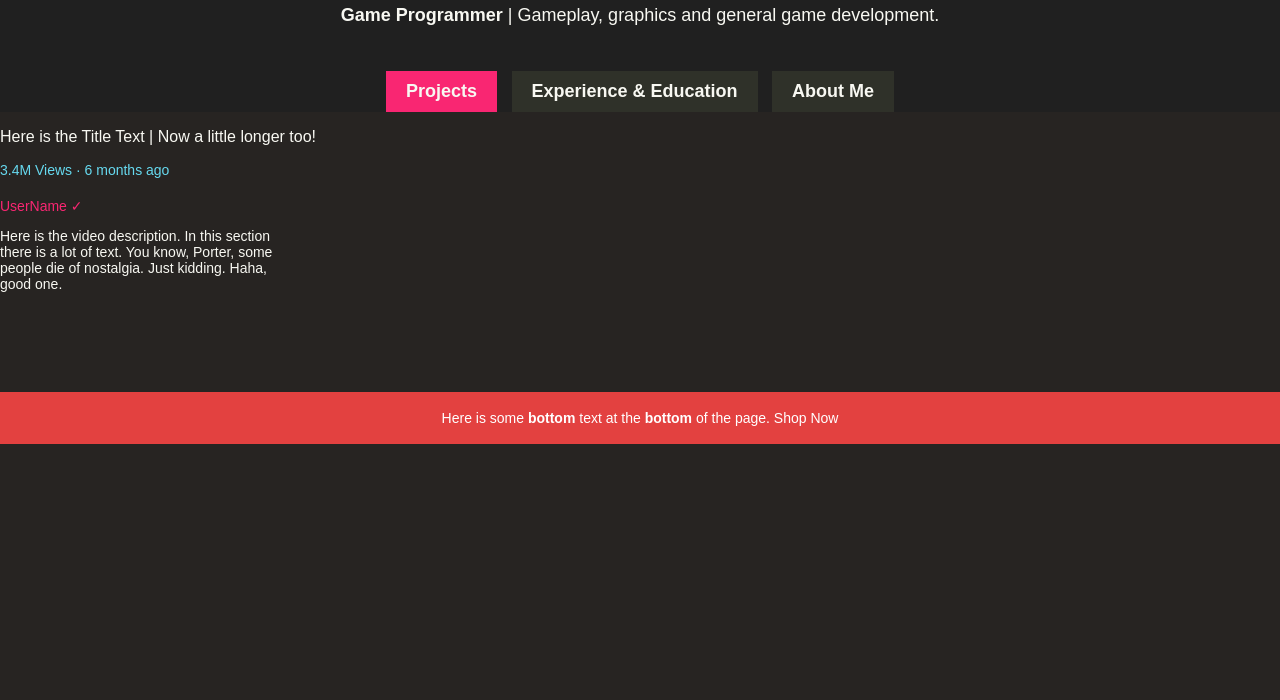
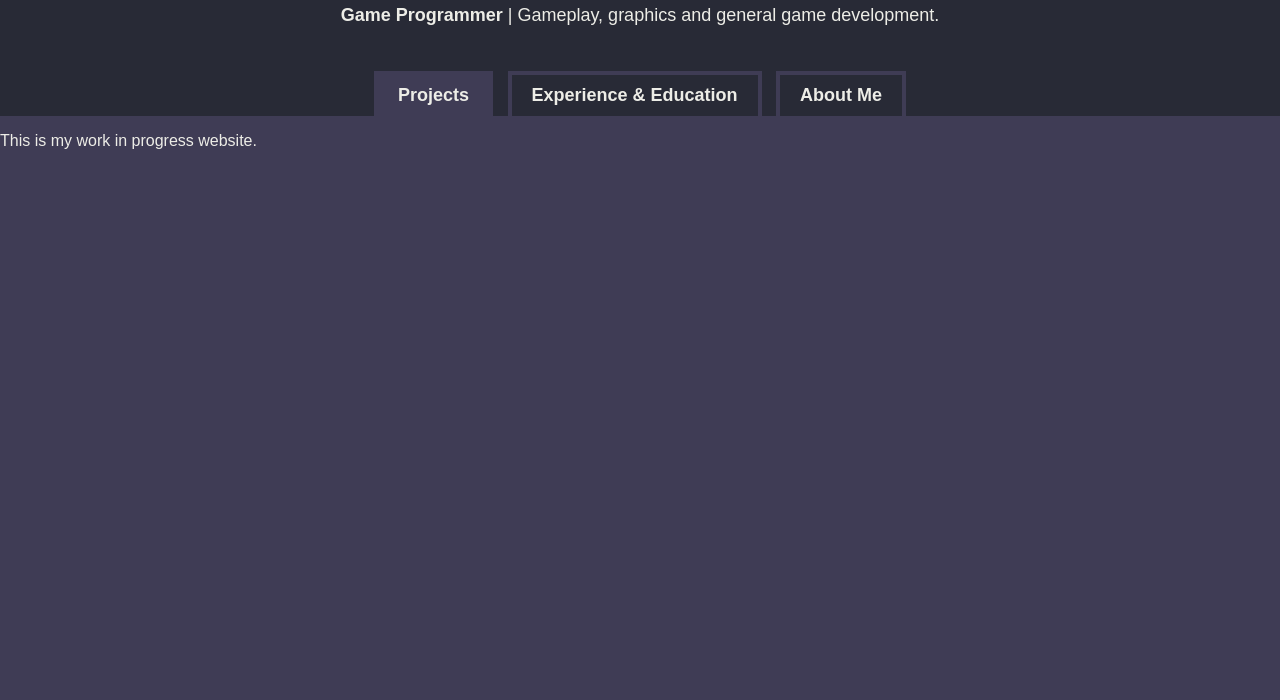
Before and after one commit to Raestkjoot/PortfolioWebsite-2.0, a plain HTML site: page index.html in a window 1280 px wide. Shown: the part 100-800 px from the top of the page. Drawn offline with Linux system fonts and the light colour scheme.

Commit message:
color scheme

```diff
--- a/index.html
+++ b/index.html
@@ -23,26 +23,7 @@
 	</header>
 
 <p class="video-title">
-	Here is the Title Text | Now a little longer too!
-</p>
-
-<p class="video-stats">
-	3.4M Views &#183; 6 months ago
-</p>
-
-<p class="video-author">
-	<!-- html entity - checkmark: &#10003; -->
-	UserName &#10003;
-</p>
-
-<p class="video-description">
-	Here is the video description. In this section there is a lot of text.
-	You know, Porter, some people die of nostalgia. Just kidding. Haha, good one.
-</p>
-
-<p class="bottom-text">
-	Here is some <strong>bottom</strong> text at the <strong>bottom</strong> of the page.
-	<span class="span-example"> Shop Now</span>
+	This is my work in progress website.
 </p>
 </body>
 </html>
--- a/styles/main.css
+++ b/styles/main.css
@@ -1,5 +1,13 @@
 :root {
-	background-color: rgb(39, 36, 34);
+	/* Colors */
+	--bg1: rgb(63, 60, 85);
+	--bg2: rgb(40, 42, 54);
+	--button: rgb(181, 37, 88);
+	--button-header: rgb(68, 71, 90);
+	--text: rgb(237, 237, 231);
+
+/* Default style */
+	background-color: var(--bg1);
 	--secondary-bg-color: rgb(32, 32, 32);
 	--text-color: rgb(248, 248, 242);
 	--header-button-color: rgb(47, 49, 41);
@@ -13,7 +21,7 @@
 	--my-tertiary-color: rgb(249, 38, 114);
 
 	font-family: Arial;
-	color: var(--text-color);
+	color: var(--text);
 }
 
 body {
@@ -23,7 +31,7 @@ body {
 
 header {
 	text-align: center;
-	background-color: var(--secondary-bg-color);
+	background-color: var(--bg2);
 	padding: 0;
 	padding-top: 10px;
 	margin: 0;
@@ -33,7 +41,6 @@ h1 {
 	padding: 0;
 	margin: 0;
 	margin-bottom: 20px;
-	color: var(--my-primary-color);
 	font-weight: 900;
 	font-size: 40px;
 }
@@ -44,7 +51,7 @@ div {
 }
 
 a {
-	color: var(--text-color);
+	color: var(--text);
 }
 
 .sticky-header {
@@ -53,7 +60,7 @@ a {
 	padding: 6px;
 	padding-left: 20px;
 	margin: 0;
-	background-color: var(--button-color);
+	background-color: var(--button);
 }
 
 .sticky-header-text {
@@ -69,9 +76,12 @@ a {
 }
 
 .header-button {
-	background-color: var(--header-button-color);
-	border-style: none;
-	color: var(--text-color);
+	background-color: transparent;
+	border-color: var(--bg1);
+	border-style: solid;
+	border-width: 4px;
+	border-bottom: none;
+	color: var(--text);
 	font-weight: bold;
 	font-size: 18px;
 	margin-top: 35px;
@@ -84,17 +94,21 @@ a {
 }
 
 .header-button:hover {
-	background-color: var(--header-button-color-hover);
+	background-color: var(--bg1);
+	opacity: 0.7;
 }
 
 .header-button:active {
-	opacity: 0.5;
+	opacity: 0.3;
 }
 
 .header-button-current {
-	background-color: var(--header-button-color-current);
-	border-style: none;
-	color: var(--text-color);
+	background-color: var(--bg1);
+	border-color: var(--bg1);
+	border-style: solid;
+	border-width: 4px;
+	border-bottom: none;
+	color: var(--text);
 	font-weight: bold;
 	font-size: 18px;
 	margin-top: 35px;
@@ -107,37 +121,29 @@ a {
 }
 
 .header-button-current:hover {
-	background-color: var(--header-button-color-current-hover);
+	opacity: 0.7;
 }
 
 .header-button-current:active {
-	opacity: 0.5;
-}
-
-.header-button:hover {
-	background-color: var(--header-button-color-hover);
-}
-
-.header-button:active {
-	opacity: 0.5;
+	opacity: 0.3;
 }
 
 .video-stats {
 	font-size: 14px;
-	color: var(--my-secondary-color);
+	color: var(--text);
 	margin-top: 0;
 	margin-bottom: 20px;
 }
 
-.video-author {
+/* .video-author {
 	font-size: 14px;
-	color: var(--my-tertiary-color);
+	color: var(--text);
 	margin-top: 0px;
 }
 
 .video-description {
 	font-size: 14px;
-	color: var(--text-color);
+	color: var(--text);
 	width: 300px;
 	margin-bottom: 100px;
 }
@@ -158,4 +164,4 @@ a {
 }
 .span-example:hover {
 	text-decoration: underline;
-}
+} */
```
Also changed, not shown: 1 other file.
